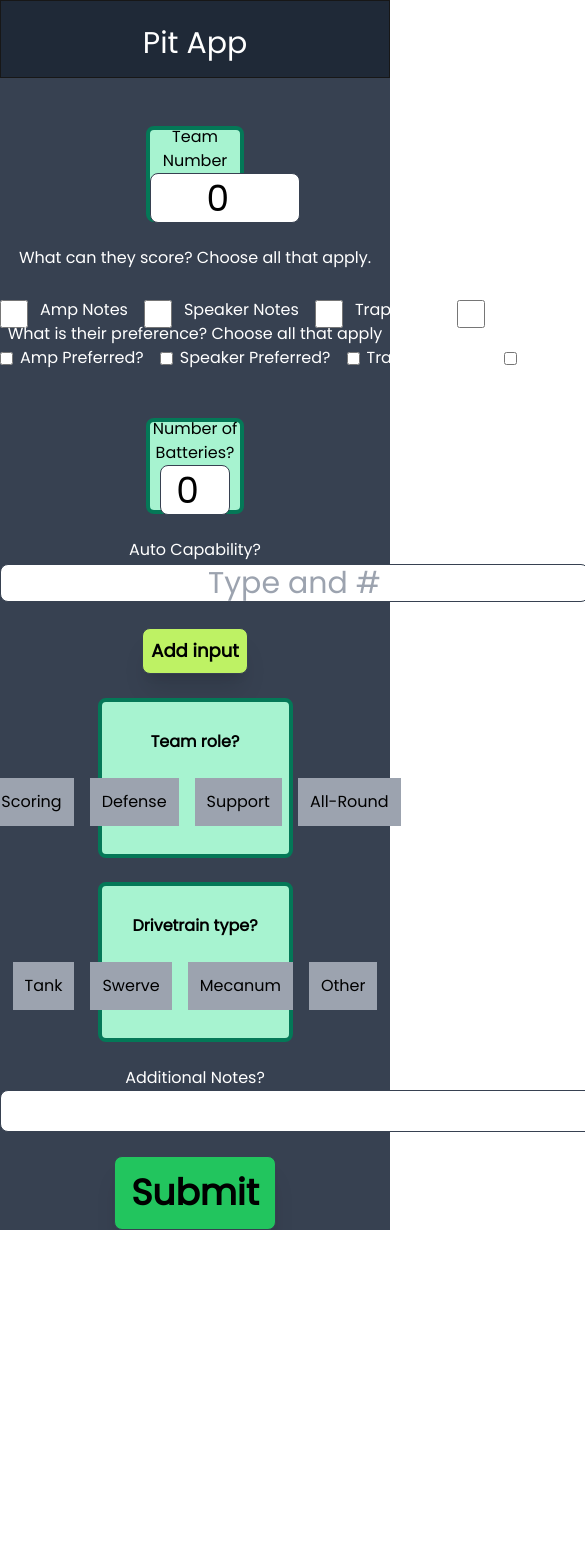
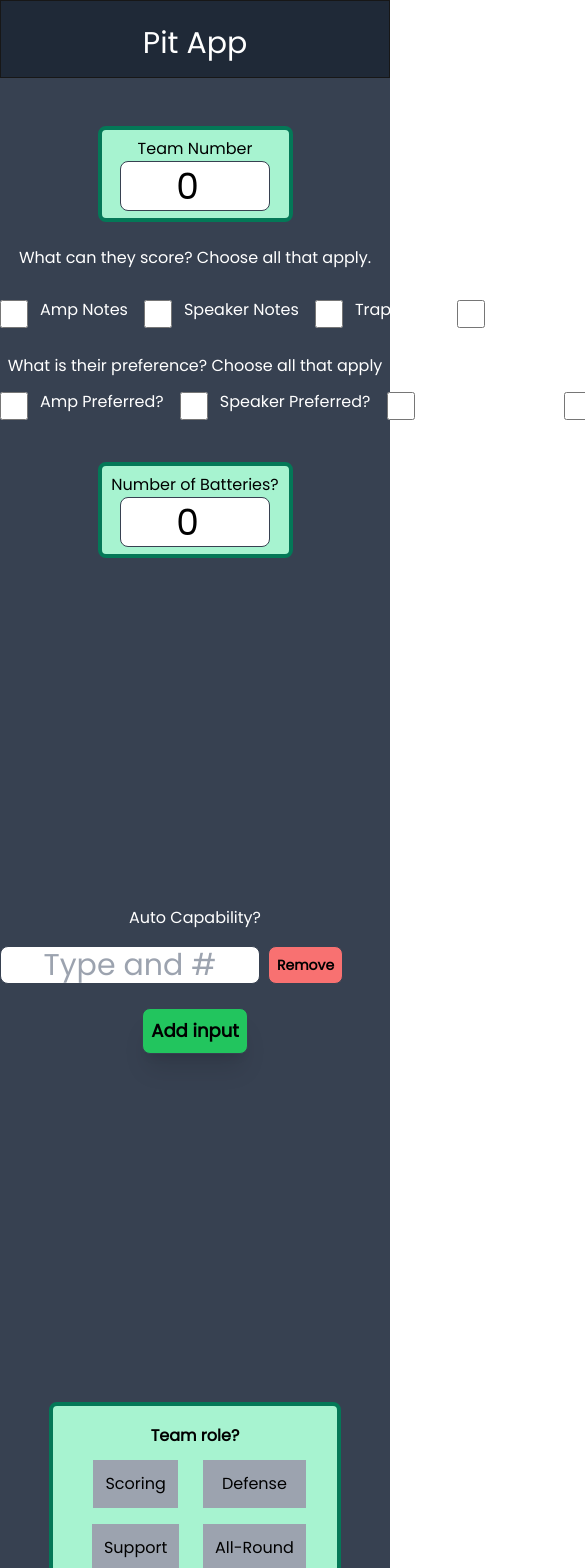
Before and after one commit to 4201VitruvianBots/scouting-app-2024, a React (Vite) app in the folder client/: page /pit in a window 390 px wide. Shown: the top 1568 px of the page, 585 px wide, since content can reach past the window. Before the commit the page ends 1230 px from the top, so only its background shows below. Built offline with nearby package versions, Linux system fonts and the light colour scheme.

Commit message:
Responsive Designing Stuffs for phone + checkbox saving stuffs

```diff
--- a/client/src/apps/pit/PitApp.tsx
+++ b/client/src/apps/pit/PitApp.tsx
@@ -6,7 +6,7 @@ import Checkbox from '../../components/Checkbox';
 
 function PitApp() {
 
-  const [autoInputValues, setAutoInputValues] = useState(['']);
+
   const Input = ({ value, onChange }) => (
     <input
       className='place-content-center mx-auto w-min !flex border-1 rounded-lg border border-gray-700 text-3xl text-center'
@@ -21,28 +21,35 @@ function PitApp() {
       newAutoInputValues[index] = event.target.value;
       setAutoInputValues(newAutoInputValues);
     };
+
+    const removeAutoInput = (id) => {
+     const newInputValues = autoInputValues.filter((_, i) => i !== id);
+     setAutoInputValues(newInputValues);
+  };
+    const addAnotherAuto = () => {
+     setAutoList([...autoList, <Input key={autoList.length} value={''} onChange={(event) => handleAutoInputChange(autoList.length, event)} />]);
+     setAutoInputValues([...autoInputValues, '']);
+  };
+
+
+  const [autoInputValues, setAutoInputValues] = useState(['']);
+  const [autoList, setAutoList] = useState([<Input key={0} value={autoInputValues[0]} onChange={(event) => handleAutoInputChange(0, event)} />]);
   const [role, setRole] = useState<'scoring' | 'defense' | 'support' | 'all-round'>();
   const [drivetrain, setDrivetrain] = useState<'tank' | 'swerve' | 'MECANUM' | 'other'>();
   const [additionalNotes, setAdditionalNotes] = useState('');
   const [batteryNumber, setBatteryNumber] = useState(Number);
   const [teamNumber, setTeamNumber] = useState(Number);
-  const [autoList, setAutoList] = useState([<Input key={0} value={autoInputValues[0]} onChange={(event) => handleAutoInputChange(0, event)} />]);
-  const removeAutoInput = (id) => {
-    const newInputValues = autoInputValues.filter((_, i) => i !== id);
-    setAutoInputValues(newInputValues);
-  };
-  const inputBattery = {
-    width: '70px',
-    height: '50px',
-  };
-  const inputTeamNum = {
-    width: '150px',
-    height: '50px',
-  };
-  const addAnotherAuto = () => {
-    setAutoList([...autoList, <Input key={autoList.length} value={''} onChange={(event) => handleAutoInputChange(autoList.length, event)} />]);
-    setAutoInputValues([...autoInputValues, '']);
-  };
+
+  const [ampChecked, setAmpChecked] = useState(false);
+  const [trapChecked, setTrapChecked] = useState(false);
+  const [speakerChecked, setSpeakerChecked] = useState(false);
+  const [climbingChecked, setClimbingChecked] = useState(false);
+  const [ampPrefChecked, setAmpPrefChecked] = useState(false);
+  const [trapPrefChecked, setTrapPrefChecked] = useState(false);
+  const [speakerPrefChecked, setSpeakerPrefChecked] = useState(false);
+  const [climbingPrefChecked, setClimbingPrefChecked] = useState(false);
+
+
   const handleAdditionalNotes = (event) => {
     setAdditionalNotes(event.target.value);
   };
@@ -52,6 +59,43 @@ function PitApp() {
   const handleTeamNumber = (event) => {
     setTeamNumber(event.target.value);
   };
+
+  const handleAmpChange = (newAmpStatus) => {
+    setAmpChecked(newAmpStatus);
+  };
+  const handleTrapChange = (newTrapStatus) => {
+    setTrapChecked(newTrapStatus);
+  };
+  const handleSpeakerChange = (newSpeakerStatus) => {
+    setSpeakerChecked(newSpeakerStatus);
+  };
+  const handleClimbingChange = (newClimbingStatus) => {
+    setClimbingChecked(newClimbingStatus);
+  };
+  const handleAmpPrefChange = (newAmpPrefStatus) => {
+    setAmpPrefChecked(newAmpPrefStatus);
+  };
+  const handleTrapPrefChange = (newTrapPrefStatus) => {
+    setTrapPrefChecked(newTrapPrefStatus);
+  };
+  const handleSpeakerPrefChange = (newSpeakerPrefStatus) => {
+    setSpeakerPrefChecked(newSpeakerPrefStatus);
+  };
+  const handleClimbingPrefChange = (newClimbingPrefStatus) => {
+    setClimbingPrefChecked(newClimbingPrefStatus);
+  };
+
+
+
+  const inputBattery = {
+    width: '150px',
+    height: '50px',
+  };
+  const inputTeamNum = {
+    width: '150px',
+    height: '50px',
+  };
+
 
 
     return (
@@ -68,7 +112,7 @@ function PitApp() {
             <br/>
 
             <div className="flex justify-center items-center">
-            <div className="flex flex-col items-center bg-emerald-200 border-emerald-700 border-4 h-24 w-1/4 justify-center rounded-lg">
+            <div className="flex flex-col items-center bg-emerald-200 border-emerald-700 border-4 h-24 w-2/4 justify-center rounded-lg">
             <h1 className="text-center">Team Number</h1>
             <input min={0} onChange={handleTeamNumber} value={teamNumber} style={inputTeamNum} className='place-content-center mx-auto w-min !flex border-1 rounded-lg border border-gray-700 text-4xl text-center' type="number" placeholder='Team#'></input>
             </div>
@@ -85,48 +129,47 @@ function PitApp() {
             <br></br>
 
             <div className="flex items-center whitespace-nowrap">
-              <Checkbox className="form-checkbox h-5 w-10 text-blue-600" boxClassName='h-7 w-7'/>
+              <Checkbox checked={ampChecked} onChange={handleAmpChange} className="form-checkbox h-5 w-10 text-blue-600" boxClassName='h-7 w-7'/>
               <label htmlFor="ampNotes" className="cursor-pointer text-white select-none mr-4">Amp Notes</label>
               </div>
               <br/>
               <div className="flex items-center whitespace-nowrap">
-              <Checkbox className="form-checkbox h-5 w-10 text-blue-600" boxClassName='h-7 w-7'/>
+              <Checkbox checked={speakerChecked} onChange={handleSpeakerChange} className="form-checkbox h-5 w-10 text-blue-600" boxClassName='h-7 w-7'/>
               <label htmlFor="speakerNotes" className="cursor-pointer text-white select-none mr-4">Speaker Notes</label>
               </div>
               <br/>
               <div className="flex items-center whitespace-nowrap">
-              <Checkbox className="form-checkbox h-5 w-10 text-blue-600" boxClassName='h-7 w-7'/>
+              <Checkbox checked={trapChecked} onChange={handleTrapChange} className="form-checkbox h-5 w-10 text-blue-600" boxClassName='h-7 w-7'/>
               <label htmlFor="trapNotes" className="cursor-pointer text-white select-none mr-4">Trap Notes</label>
               </div>
               <br/>
               <div className="flex items-center whitespace-nowrap">
-              <Checkbox className="form-checkbox h-5 w-10 text-blue-600" boxClassName='h-7 w-7'/>
+              <Checkbox checked={climbingChecked} onChange={handleClimbingChange} className="form-checkbox h-5 w-10 text-blue-600" boxClassName='h-7 w-7'/>
               <label htmlFor="climbingCapability" className="cursor-pointer text-white select-none mr-4">Climbing Capability</label>
               </div>
-
               </div>
 
-              <h1 className="text-center text-white">What is their preference? Choose all that apply</h1>
+              <h1 className="text-center mt-8 mb-3 text-white">What is their preference? Choose all that apply</h1>
             <div className="place-content-center mx-auto w-min !flex pad">
             <br/>
             <div className="flex items-center whitespace-nowrap">
-              <Checkbox className="form-checkbox h-5 w-5 text-blue-600" />
-              <label htmlFor="ampPreferred" className="cursor-pointer text-white select-none mr-4">Amp Preferred?</label>
+              <Checkbox checked={ampPrefChecked} onChange={handleAmpPrefChange} className="form-checkbox h-5 w-5 text-blue-600" boxClassName='h-7 w-7' />
+              <label htmlFor="ampPreferred" className="cursor-pointer text-white select-none mr-4 ml-5">Amp Preferred?</label>
               </div>
               <br/>
               <div className="flex items-center whitespace-nowrap">
-              <Checkbox className="form-checkbox h-5 w-5 text-blue-600" />
-              <label htmlFor="speakerPreferred" className="cursor-pointer text-white select-none mr-4">Speaker Preferred?</label>
+              <Checkbox checked={speakerPrefChecked} onChange={handleSpeakerPrefChange} className="form-checkbox h-5 w-5 text-blue-600" boxClassName='h-7 w-7' />
+              <label htmlFor="speakerPreferred" className="cursor-pointer text-white select-none mr-4 ml-5">Speaker Preferred?</label>
               </div>
               <br/>
               <div className="flex items-center whitespace-nowrap">
-              <Checkbox className="form-checkbox h-5 w-5 text-blue-600" />
-              <label htmlFor="trapPreferred" className="cursor-pointer text-white select-none mr-4">Trap Preferred?</label>
+              <Checkbox checked={trapPrefChecked} onChange={handleTrapPrefChange} className="form-checkbox h-5 w-5 text-blue-600" boxClassName='h-7 w-7' />
+              <label htmlFor="trapPreferred" className="cursor-pointer text-white select-none mr-4 ml-5">Trap Preferred?</label>
               </div>
               <br/>
               <div className="flex items-center whitespace-nowrap">
-              <Checkbox className="form-checkbox h-5 w-5 text-blue-600" />
-              <label htmlFor="climbPreferred" className="cursor-pointer text-white select-none mr-4">Climbing Preferred?</label>
+              <Checkbox checked={climbingPrefChecked} onChange={handleClimbingPrefChange} className="form-checkbox h-5 w-5 text-blue-600" boxClassName='h-7 w-7' />
+              <label htmlFor="climbPreferred" className="cursor-pointer text-white select-none mr-4 ml-5">Climbing Preferred?</label>
               </div>
               </div>
 
@@ -135,64 +178,79 @@ function PitApp() {
               <br/>
 
             <div className="flex justify-center items-center">
-            <div className="flex flex-col items-center bg-emerald-200 border-emerald-700 border-4 h-24 w-1/4 justify-center rounded-lg ">
+            <div className="flex flex-col items-center bg-emerald-200 border-emerald-700 border-4 h-24 w-2/4 justify-center rounded-lg ">
             <h1 className="text-center">Number of Batteries?</h1>
             <input min={0} onChange={handleBatteryNumber} value={batteryNumber} style={inputBattery} className='place-content-center mx-auto w-min !flex border-1 rounded-lg border border-gray-700 text-4xl text-center' type="number" placeholder="0"></input>
             </div>
             </div>
 
-            <br></br>
-            <h1 className="text-center text-white">Auto Capability?</h1>
-            <div>
+            <div className="flex flex-col items-center justify-center min-h-screen">
+              <h1 className="text-center text-white mb-4">Auto Capability?</h1>
+              <div className="flex flex-col items-center space-y-4">
                 {autoInputValues.map((value, index) => (
-          <div key={index} style={{ display: 'flex', alignItems: 'center' }}>
+                <div key={index} className="flex items-center space-x-2">
                   <input
-              className='place-content-center mx-auto w-min !flex border-1 rounded-lg border border-gray-700 text-3xl text-center'
+                  className='w-2/3 border-1 rounded-lg border border-gray-700 text-3xl text-center'
                   type="text"
                   placeholder="Type and #"
                   value={value}
-              onChange={(event) => handleAutoInputChange(index, event)}
-            />
-            <button className="bg-lime-300 font-sans font-semibold text-black md:bg-opacity-50 border-1 rounded-lg border border-gray-700 px-2 py-2" onClick={() => removeAutoInput(index)}>Remove</button>
+                  onChange={(event) => handleAutoInputChange(index, event)}/>
+                  <button
+                  className="bg-red-400 font-sans font-semibold text-black text-sm md:bg-opacity-50 border-1 rounded-lg border border-gray-700 px-2 py-2"
+                  onClick={() => removeAutoInput(index)}>
+                    Remove
+                    </button>
                   </div>
                ))}
+            </div>
             <br/>
-            <button className="bg-lime-300 font-sans text-lg font-semibold text-black md:bg-opacity-50 border-1 rounded-lg border border-gray-700 px-2 py-2 shadow-xl place-content-center mx-auto !flex pad " onClick={addAnotherAuto}>Add input</button>
+            <button className="bg-green-500 font-sans text-lg font-semibold text-black md:bg-opacity-50 border-1 rounded-lg border border-gray-700 px-2 py-2 shadow-xl place-content-center mx-auto !flex pad " onClick={addAnotherAuto}>Add input</button>
             </div>
 
-            <br></br>
-            <div className="flex justify-center items-center">
-            <div className="flex flex-col items-center bg-emerald-200 border-emerald-700 border-4 h-40 w-1/2 justify-center rounded-lg">
-              <h1 className="text-center font-semibold">Team role?</h1>
-              <br/>
-            <div className='flex justify-center space-x-4'>
+
+
+
+            <div className="flex justify-center items-center ">
+              <div className="flex flex-col items-center bg-emerald-200 border-emerald-700 border-4 h-48 w-3/4 justify-center rounded-lg ">
+                <h1 className="text-center font-semibold mb-3">Team role?</h1>
+                <div className='grid grid-cols-2 gap-4 justify-center'>
       <MultiButton
         onChange={setRole}
         value={role}
-              labels={['Scoring', 'Defense', 'Support', 'All-Round']}
-              values={['scoring', 'defense', 'support', 'all-round']}
-              className={['place-content-center mx-auto w-min !flex whitespace-nowrap', 'place-content-center mx-auto w-min !flex whitespace-nowrap', 'place-content-center mx-auto w-min !flex whitespace-nowrap', 'place-content-center mx-auto w-min !flex whitespace-nowrap' ]}
+        labels={['Scoring', 'Defense']}
+        values={['scoring','defense']}
+        className={['place-content-center mx-auto w-min !flex']}
+      />
+      <MultiButton
+        onChange={setRole}
+        value={role}
+        labels={['Support', 'All-Round']}
+        values={['support', 'all-round']}
+        className={["place-content-center mx-auto w-min !flex"]}
       />
     </div>
   </div>
 </div>
 
-
             <br></br>
             <div className="flex justify-center items-center ">
-            <div className="flex flex-col items-center bg-emerald-200 border-emerald-700 border-4 h-40 w-1/2 justify-center rounded-lg ">
-            <div className='flex flex-col items-center '>
-            <h1 className="text-center font-semibold">Drivetrain type?</h1>
-            <br/>
-            <div className='flex justify-center space-x-4'>
+              <div className="flex flex-col items-center bg-emerald-200 border-emerald-700 border-4 h-48 w-3/4 justify-center rounded-lg ">
+                <h1 className="text-center font-semibold mb-3">Drivetrain type?</h1>
+                <div className='grid grid-cols-2 gap-4 justify-center'>
       <MultiButton
         onChange={setDrivetrain}
         value={drivetrain}
-            labels={['Tank', 'Swerve', 'Mecanum', 'Other']}
-            values={['tank','swerve','MECANUM', 'other']}
-            className={['place-content-center mx-auto w-min !flex', 'place-content-center mx-auto w-min !flex', 'place-content-center mx-auto w-min !flex', 'place-content-center mx-auto w-min !flex' ]}
+        labels={['Tank', 'Swerve']}
+        values={['tank','swerve']}
+        className={['place-content-center mx-auto w-min !flex']}
       />
-            </div>
+      <MultiButton
+        onChange={setDrivetrain}
+        value={drivetrain}
+        labels={['Mecanum', 'Other']}
+        values={['MECANUM', 'other']}
+        className={["place-content-center mx-auto w-min !flex"]}
+      />
     </div>
   </div>
 </div>
@@ -202,7 +260,7 @@ function PitApp() {
             <input className='place-content-center mx-auto w-min !flex border-1 rounded-lg border border-gray-700 text-4xl text-center' onChange={handleAdditionalNotes} value={additionalNotes} type="text"></input>
 
             <br></br>
-            <button className='bg-green-500 font-sans text-4xl font-semibold text-black md:bg-opacity-50 border-1 rounded-lg border border-gray-700 px-4 py-4 shadow-xl place-content-center mx-auto w-min !flex pad'>Submit</button>
+            <button className='bg-green-500 font-sans text-4xl font-semibold text-black md:bg-opacity-50 border-1 rounded-lg border border-gray-700 px-4 py-4 shadow-xl place-content-center mx-auto w-min !flex pad '>Submit</button>
             </div>
         </>
     );
```
Lines whose indentation alone changed are shown as unchanged.
